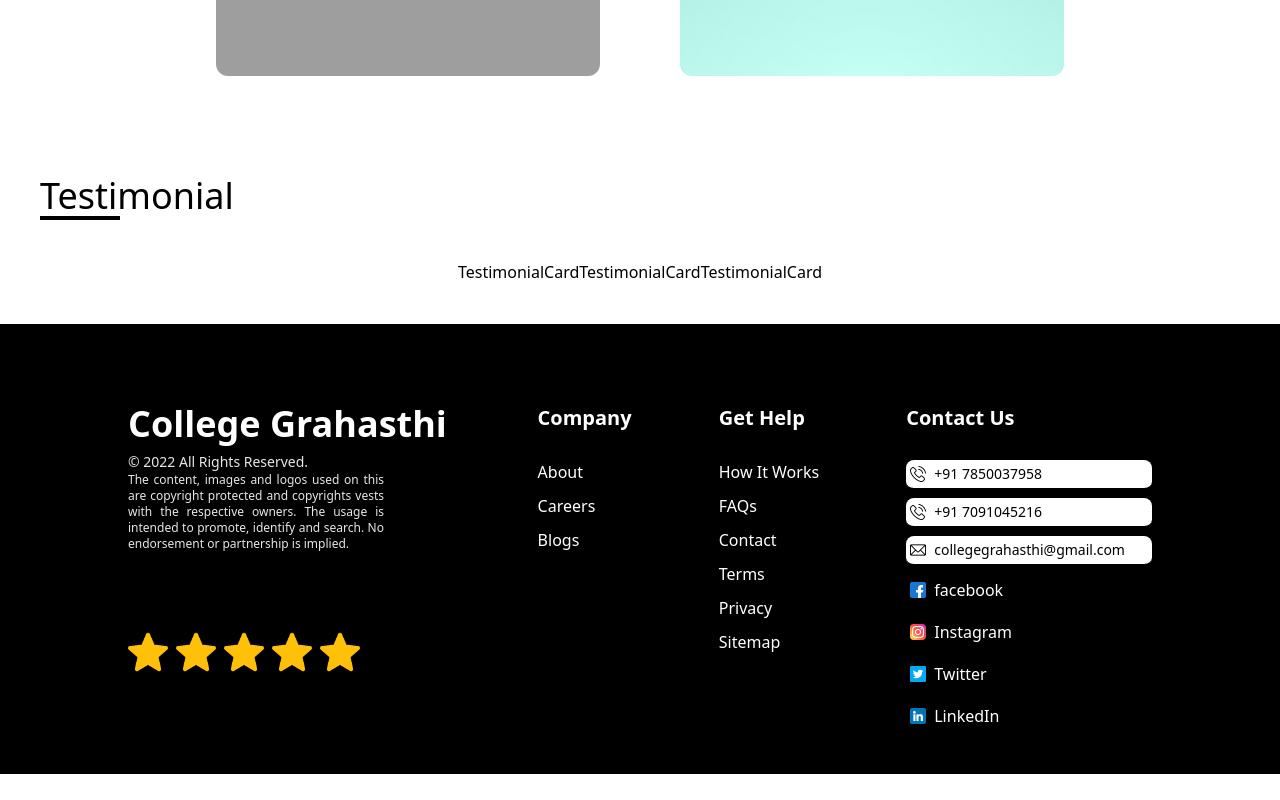
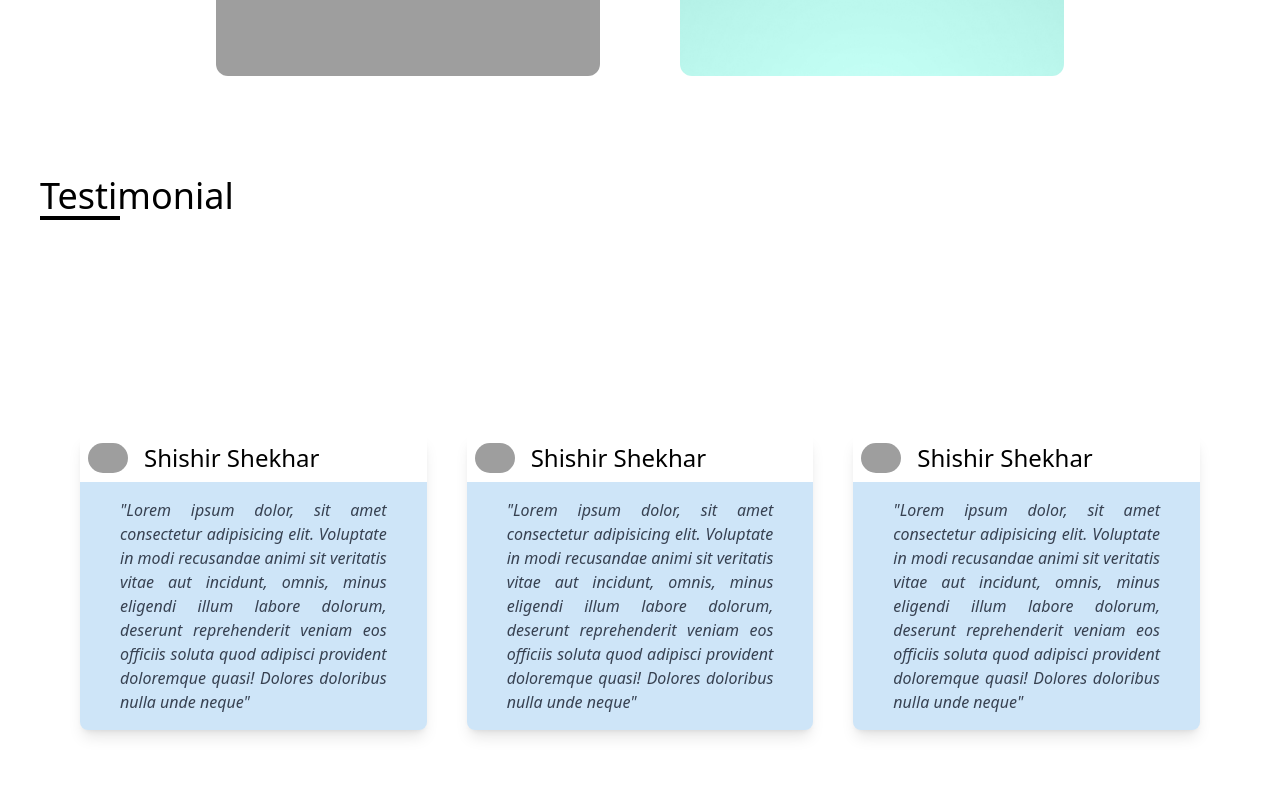
Before and after one commit to CollegeGrahasthi/landing, a React (Create React App) app: page / in a window 1280 px wide. Shown: the part 3140-3940 px from the top of the page. Before the commit the page ends 3914 px from the top, so only its background shows below. Built offline with nearby package versions, Linux system fonts and the light colour scheme; grey boxes are pictures that could not be loaded; the HTML template or start-up script is replaced by a standard one.

Commit message:
completed testimonial

```diff
--- a/src/components/Home/TestimonialCard.Home.jsx
+++ b/src/components/Home/TestimonialCard.Home.jsx
@@ -1,9 +1,19 @@
-import React from 'react'
+import React from 'react';
 
-const TestimonialCard = () => {
+const TestimonialCard = ({ userData }) => {
   return (
-    <div>TestimonialCard</div>
-  )
-}
+    <div className='flex flex-col rounded-lg w-96 h-fit shadow-lg'>
+        <div className=' rounded-lg rounded-b-none flex items-center p-2'>
+            <img src={userData.profile} alt="user profile" className='rounded-full w-10' />
+            <h1 className='pl-4 text-2xl '>{ userData.name }</h1>
+        </div>
+        <div className='bg-c2/30 rounded-lg rounded-t-none px-10 py-4'>
+            <p className='text-justify text-gray-700 italic'>
+                "{ userData.review }"
+            </p>
+        </div>
+    </div>
+  );
+};
 
-export default TestimonialCard
+export default TestimonialCard;
--- a/src/components/Home/Testimonials.jsx
+++ b/src/components/Home/Testimonials.jsx
@@ -1,4 +1,5 @@
 import React from 'react';
+import { CarouselProvider, Slider, Slide } from 'pure-react-carousel';
 import TestimonialCard from './TestimonialCard.Home';
 import profile from '../../images/user.jpeg';
 
@@ -9,14 +10,37 @@ const Testimonials = () => {
     review: "Lorem ipsum dolor, sit amet consectetur adipisicing elit. Voluptate in modi recusandae animi sit veritatis vitae aut incidunt, omnis, minus eligendi illum labore dolorum, deserunt reprehenderit veniam eos officiis soluta quod adipisci provident doloremque quasi! Dolores doloribus nulla unde neque"
   };
   return (
-    <div className='md:h-fit h-[60%] pb-10'>
+    <div className='h-[60%] md:h-screen pb-10'>
       <h1 className='text-4xl p-10 pb-0'>Testimonial</h1>
       <div className='bg-black w-20 h-1 ml-10'></div>
-        <div className='flex flex-wrap justify-center items-center pt-10'>
-          <TestimonialCard userData={ userData } />
-          <TestimonialCard userData={ userData } />
-          <TestimonialCard userData={ userData } />
-        </div>
+
+      <div className='hidden md:flex flex-row gap-10 justify-center items-center pt-10 px-20 w-full h-[90%]'>
+        <TestimonialCard userData={ userData } />
+        <TestimonialCard userData={ userData } />
+        <TestimonialCard userData={ userData } />
+      </div>
+
+      <div className='md:hidden'>
+        <CarouselProvider
+          naturalSlideWidth={100}
+          naturalSlideHeight={100}
+          totalSlides={6}
+          isPlaying={true}
+          className='bg-white pt-10'
+        >
+          <Slider>
+            <Slide index={0} innerClassName='flex justify-center mt-4'>
+              <TestimonialCard userData={ userData } />
+            </Slide>
+            <Slide index={1} innerClassName='flex justify-center mt-4'>
+              <TestimonialCard userData={ userData } />
+            </Slide>
+            <Slide index={2} innerClassName='flex justify-center mt-4'>
+              <TestimonialCard userData={ userData } />
+            </Slide>
+          </Slider>
+        </CarouselProvider>
+      </div>
     </div>
   );
 };
```
Also changed, not shown: src/components/Home/Services.Home.jsx (+18 -8 lines).
